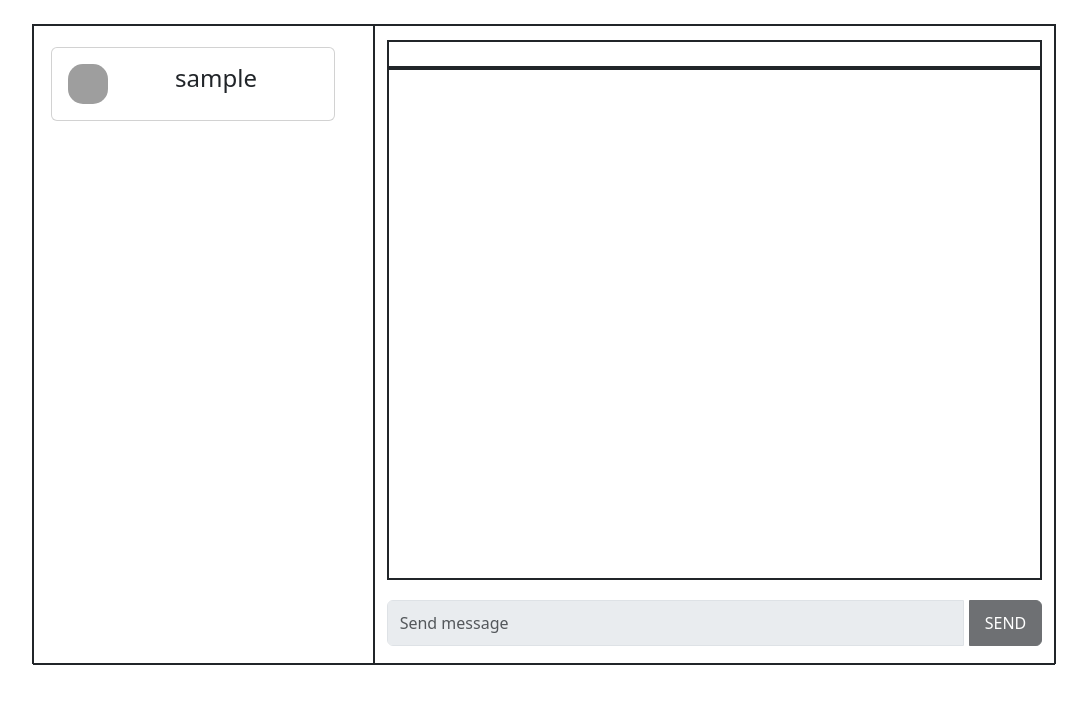
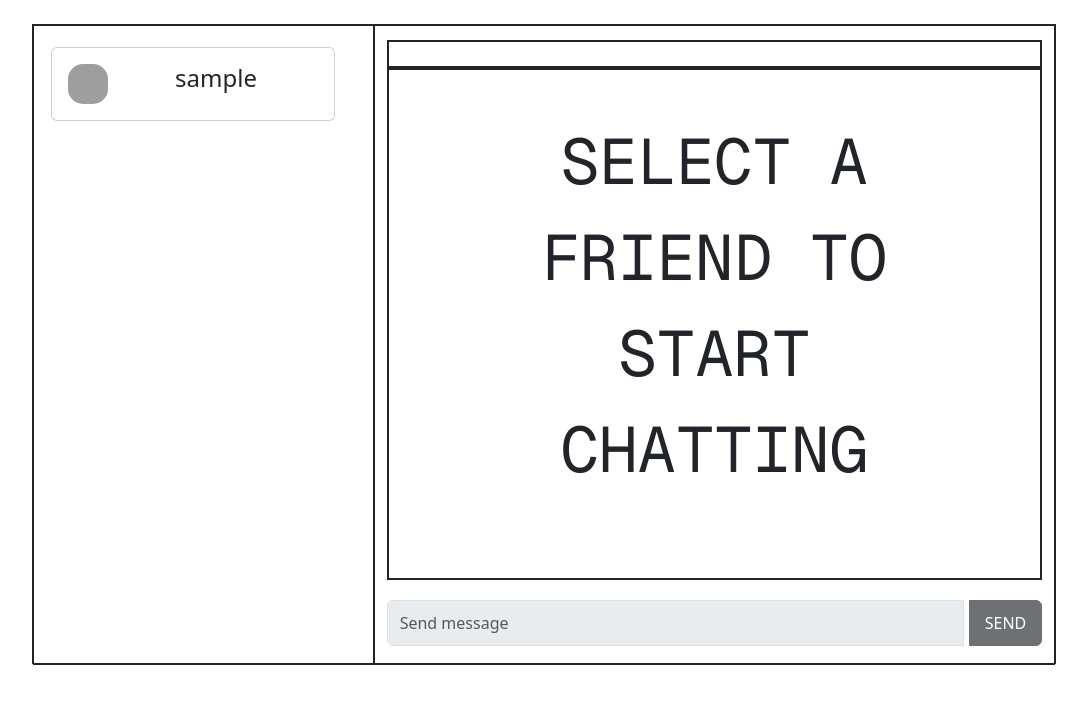
Before and after one commit to ppl-call-me-tima/chatify, a Flask app: template templates/index.html in a window 1280 px wide. Shown: the part 87-800 px from the top of the page, without its empty margins (96-1183 px from the left). Run offline with Flask 3, Linux system fonts and the light colour scheme; the template is opened without the code that fills it: most values are stand-ins (such as "Sample title", 1, 10 or a date in 2020); some libraries are stand-ins or nearby versions; grey boxes are pictures that could not be loaded.

Commit message:
Add default message inside message-box on initial load of homepage

```diff
--- a/static/styles/style.css
+++ b/static/styles/style.css
@@ -24,3 +24,14 @@
   color: black;
   text-decoration-color: black;
 }
+
+#default-box {
+  width: 35vw;
+  margin: auto;
+  margin-bottom: 10vh;
+  text-align: center;
+}
+
+#default-message-box-display {
+  font-size: 4rem;
+}
--- a/templates/index.html
+++ b/templates/index.html
@@ -41,7 +41,11 @@ Homepage
                 <span id="online-status" style="display: none;">TODO</span>
             </div>
             <div id="message-box-outer">
-                <div id="message-box"></div>
+                <div class="geist-mono-400" id="message-box">
+                    <div id="default-box">
+                        <span id="default-message-box-display">SELECT A FRIEND TO START CHATTING</span>
+                    </div>
+                </div>
             </div>
             <div class="input-group" id="message-input">
                 <input oninput="updateSendButton()" disabled class="form-control" type="text" id="message"
```
